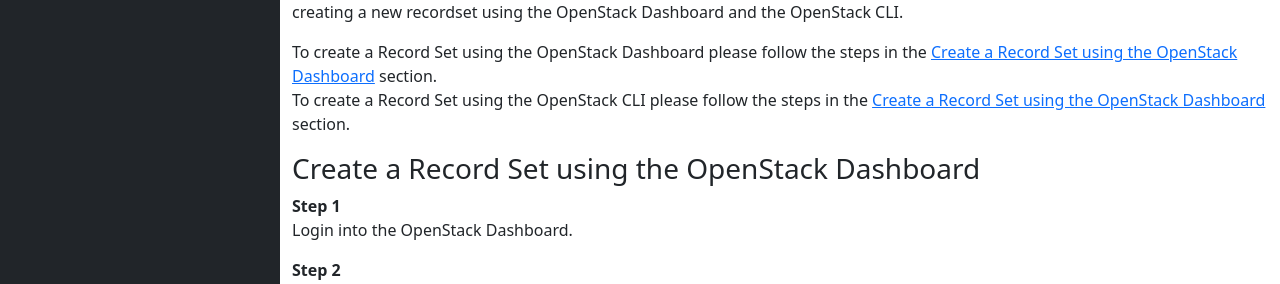
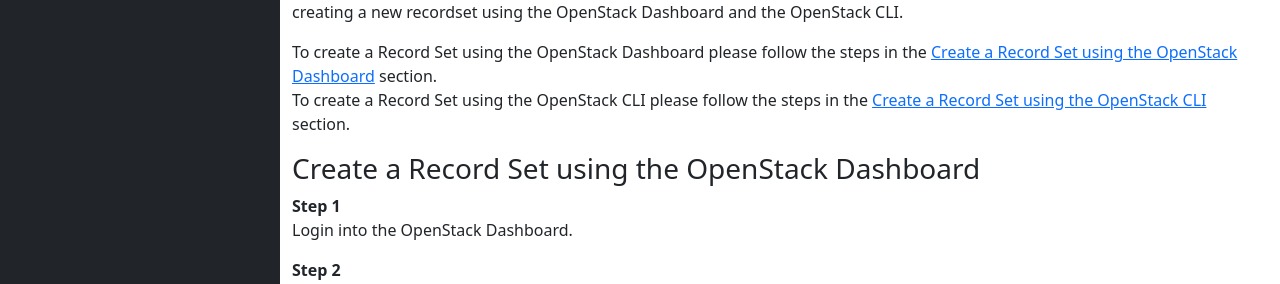
Before and after one commit to bkranendonk/OpenStack-Docs, a Jekyll site: the page built from _posts/dns/2023-12-22-managing-dns-records.md, in a window 1280 px wide and 900 px high. Shown: the part 439-723 px from the top of the window. Built offline with Jekyll 4.4.1, drawn with Linux system fonts in a browser that asks for light colours; some of the changed text lies outside the part shown.

Commit message:
Fix hyperlink texts for the achors to CLI instructions

```diff
--- a/_posts/dns/2023-12-22-managing-dns-records.md
+++ b/_posts/dns/2023-12-22-managing-dns-records.md
@@ -33,7 +33,7 @@
 section.
 To create a Record Set using the OpenStack CLI please follow the steps in
 the
-[Create a Record Set using the OpenStack Dashboard](#create-a-record-set-using-the-openstack-cli)
+[Create a Record Set using the OpenStack CLI](#create-a-record-set-using-the-openstack-cli)
 section.
 
 
@@ -129,7 +129,7 @@
 section.
 To edit a Record Set using the OpenStack CLI please follow the steps in
 the
-[Edit a Record Set using the OpenStack Dashboard](#edit-a-record-set-using-the-openstack-cli)
+[Edit a Record Set using the OpenStack CLI](#edit-a-record-set-using-the-openstack-cli)
 section.
 
 ### Edit a Record Set using the OpenStack Dashboard
@@ -214,7 +214,7 @@
 section.
 To delete a Record Set using the OpenStack CLI please follow the steps in
 the
-[Delete a Record Set using the OpenStack Dashboard](#delete-a-record-set-using-the-openstack-cli)
+[Delete a Record Set using the OpenStack CLI](#delete-a-record-set-using-the-openstack-cli)
 section.
 
 ### Delete a Record Set using the OpenStack Dashboard
```
